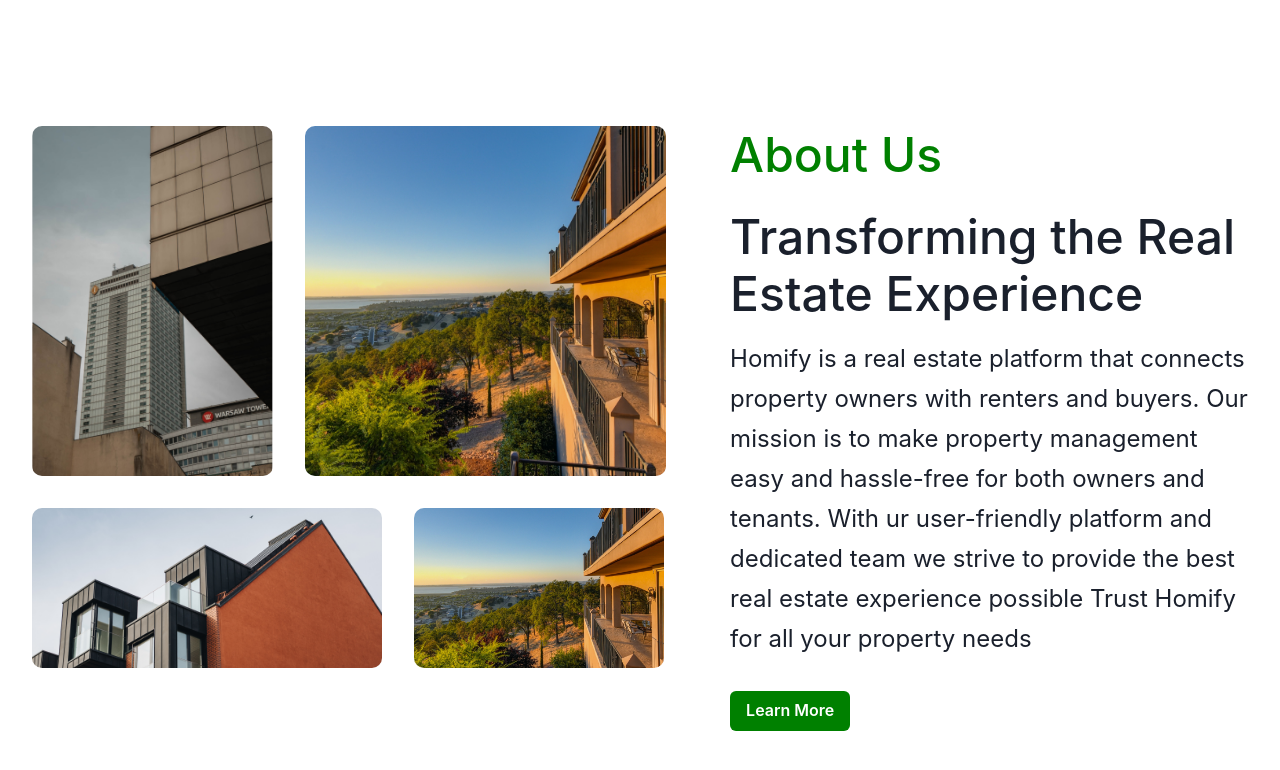
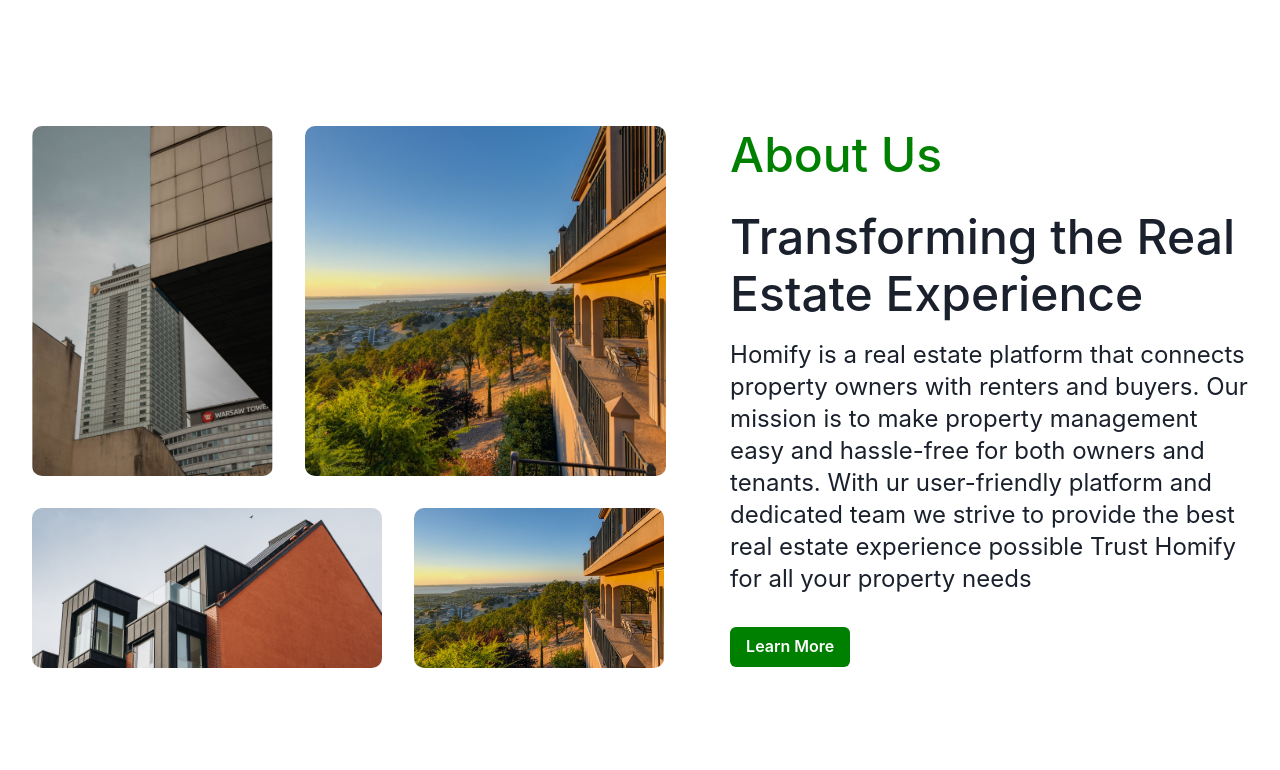
Before and after one commit to michaelNuel/Abetterhomify, a React (Create React App) app: page / in a window 1280 px wide. Shown: the part 802-1572 px from the top of the page. Built offline with nearby package versions, Linux system fonts and the light colour scheme.

Commit message:
made changes to the line height in the about text

```diff
--- a/src/Components/LandingPageComp/AboutusComp/AboutusTextRight.jsx
+++ b/src/Components/LandingPageComp/AboutusComp/AboutusTextRight.jsx
@@ -25,7 +25,7 @@ const AboutusTextRight = () => {
         md:"1.2rem", lg:"1.5rem"
       }}
 
-      lineHeight={"2.5rem"}
+      lineHeight={"2rem"}
         mb={"2rem"}
        >
        Homify is a real estate platform that connects property owners
```
